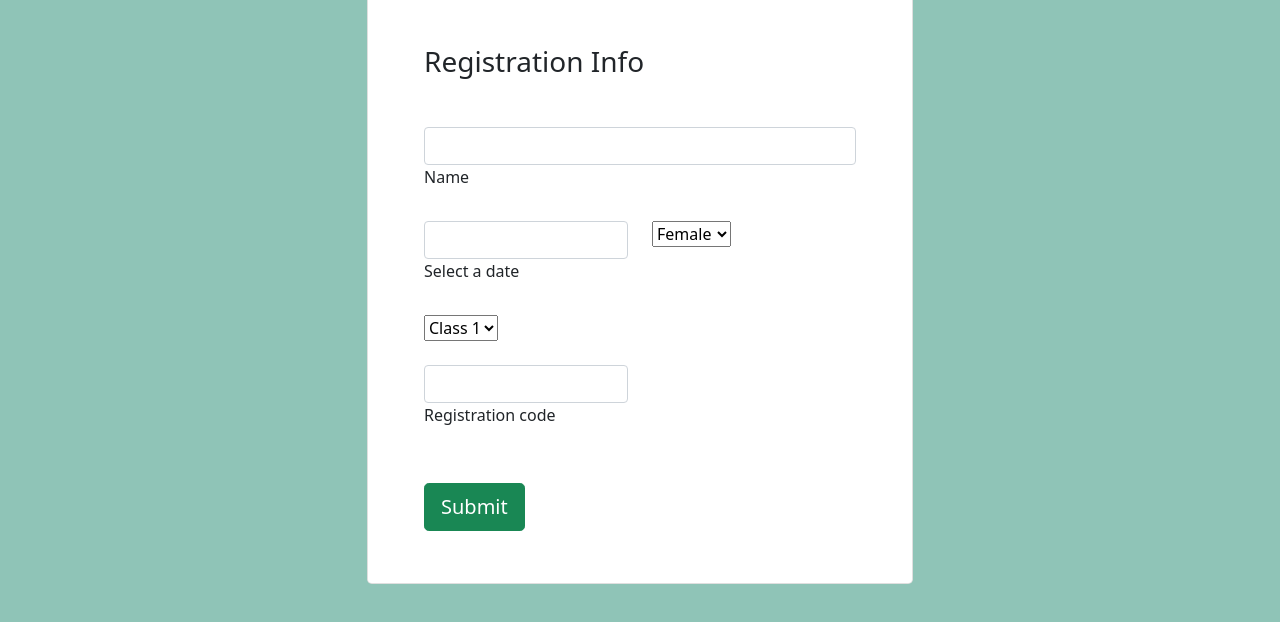
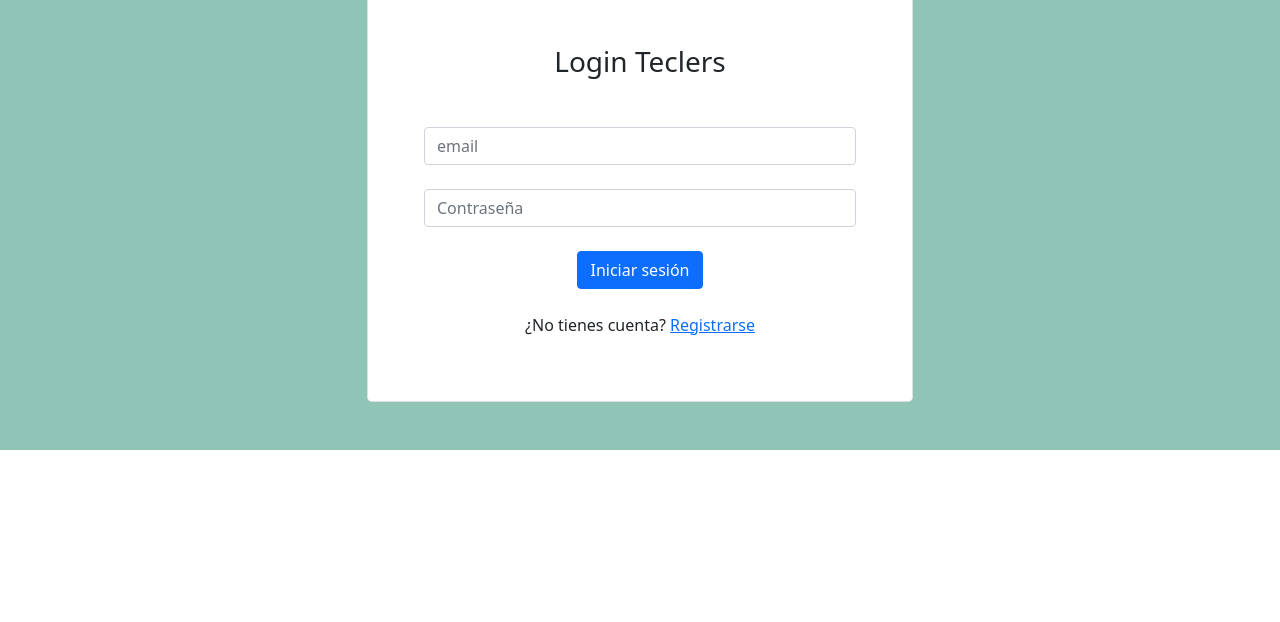
Before and after one commit to DavidAlvarez34/socialNetworkTeclers-, a plain HTML site: page Frontend/index.html in a window 1280 px wide. Shown: the part 460-1082 px from the top of the page. After the commit the page ends 910 px from the top, so only its background shows below. Drawn offline with nearby package versions, Linux system fonts and the light colour scheme.

Commit message:
Se agrego los formularios estilos

```diff
--- a/Frontend/index.html
+++ b/Frontend/index.html
@@ -1,13 +1,16 @@
 <!DOCTYPE html>
 <html lang="en">
+
 <head>
     <meta charset="UTF-8">
     <meta http-equiv="X-UA-Compatible" content="IE=edge">
     <meta name="viewport" content="width=device-width, initial-scale=1.0">
-    <link href="https://cdn.jsdelivr.net/npm/bootstrap@5.0.2/dist/css/bootstrap.min.css" rel="stylesheet" integrity="sha384-EVSTQN3/azprG1Anm3QDgpJLIm9Nao0Yz1ztcQTwFspd3yD65VohhpuuCOmLASjC" crossorigin="anonymous">
+    <link href="https://cdn.jsdelivr.net/npm/bootstrap@5.0.2/dist/css/bootstrap.min.css" rel="stylesheet"
+        integrity="sha384-EVSTQN3/azprG1Anm3QDgpJLIm9Nao0Yz1ztcQTwFspd3yD65VohhpuuCOmLASjC" crossorigin="anonymous">
 
     <title>Estilos</title>
 </head>
+
 <body>
 
     <section style="background-color: #8fc4b7;">
@@ -15,65 +18,25 @@
             <div class="row d-flex justify-content-center align-items-center h-100">
                 <div class="col-lg-8 col-xl-6">
                     <div class="card rounded-3">
-                <img src="https://mdbootstrap.com/img/Photos/new-templates/bootstrap-registration/img3.jpg" class="w-100" style="border-top-left-radius: .3rem; border-top-right-radius: .3rem;" alt="Sample photo">
-                <div class="card-body p-4 p-md-5">
-                  <h3 class="mb-4 pb-2 pb-md-0 mb-md-5 px-md-2">Registration Info</h3>
+                        <img src="https://mdbootstrap.com/img/Photos/new-templates/bootstrap-registration/img3.jpg"
+                            class="w-100" style="border-top-left-radius: .3rem; border-top-right-radius: .3rem;"
+                            alt="Sample photo">
+                        <div class="card-body p-4 p-md-5 text-center">
+                            <h3 class="mb-4 pb-2 pb-md-0 mb-md-5 px-md-2">Login Teclers</h3>
 
                             <form class="px-md-2">
 
-                    <div class="form-outline mb-4">
-                      <input type="text" id="form3Example1q" class="form-control" />
-                      <label class="form-label" for="form3Example1q">Name</label>
+                                <div class="form-outline mb-4 text-center">
+                                    <input type="text" id="form3Example1q" class="form-control" placeholder="email" required />
+                                </div>
+                                <div class="form-outline mb-4 text-center">
+                                    <input type="password" id="inputPassword" class="form-control"
+                                        placeholder="Contraseña" required>
                                 </div>
 
-                    <div class="row">
-                      <div class="col-md-6 mb-4">
+                                <button class="btn btn-primary btnLogin" type="submit">Iniciar sesión</button>
 
-                        <div class="form-outline datepicker">
-                          <input
-                            type="text"
-                            class="form-control"
-                            id="exampleDatepicker1"
-                          />
-                          <label for="exampleDatepicker1" class="form-label">Select a date</label>
-                        </div>
-
-                      </div>
-                      <div class="col-md-6 mb-4">
-
-                        <select class="select">
-                          <option value="1" disabled>Gender</option>
-                          <option value="2">Female</option>
-                          <option value="3">Male</option>
-                          <option value="4">Other</option>
-                        </select>
-
-                      </div>
-                    </div>
-
-                    <div class="mb-4">
-
-                      <select class="select">
-                        <option value="1" disabled>Class</option>
-                        <option value="2">Class 1</option>
-                        <option value="3">Class 2</option>
-                        <option value="4">Class 3</option>
-                      </select>
-
-                    </div>
-
-                    <div class="row mb-4 pb-2 pb-md-0 mb-md-5">
-                      <div class="col-md-6">
-
-                        <div class="form-outline">
-                          <input type="text" id="form3Example1w" class="form-control" />
-                          <label class="form-label" for="form3Example1w">Registration code</label>
-                        </div>
-
-                      </div>
-                    </div>
-
-                    <button type="submit" class="btn btn-success btn-lg mb-1">Submit</button>
+                                <br><br><p>¿No tienes cuenta? <a href="./FormRegister.html">Registrarse</a></p>
 
                             </form>
 
@@ -83,7 +46,10 @@
             </div>
         </div>
     </section>
-      <script src="https://cdn.jsdelivr.net/npm/bootstrap@5.0.2/dist/js/bootstrap.bundle.min.js" integrity="sha384-MrcW6ZMFYlzcLA8Nl+NtUVF0sA7MsXsP1UyJoMp4YLEuNSfAP+JcXn/tWtIaxVXM" crossorigin="anonymous"></script>
+    <script src="https://cdn.jsdelivr.net/npm/bootstrap@5.0.2/dist/js/bootstrap.bundle.min.js"
+        integrity="sha384-MrcW6ZMFYlzcLA8Nl+NtUVF0sA7MsXsP1UyJoMp4YLEuNSfAP+JcXn/tWtIaxVXM"
+        crossorigin="anonymous"></script>
 
 </body>
+
 </html>
```
Also changed, not shown: Frontend/FormRegister.html (+26 -50 lines). Lines whose indentation alone changed are shown as unchanged.
